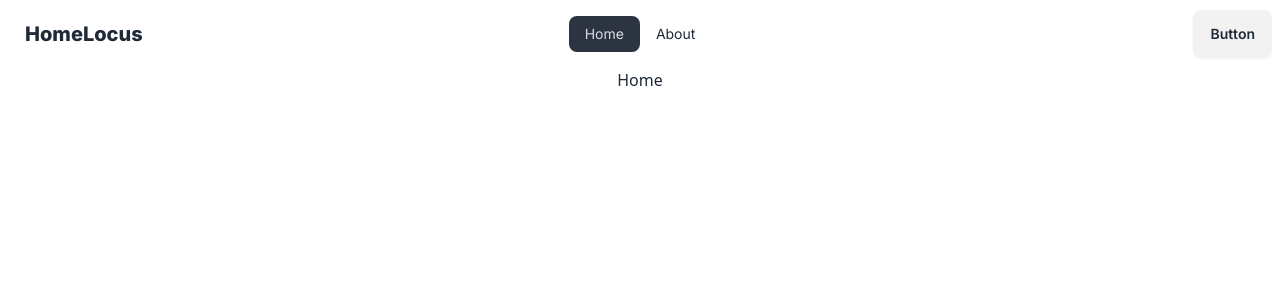
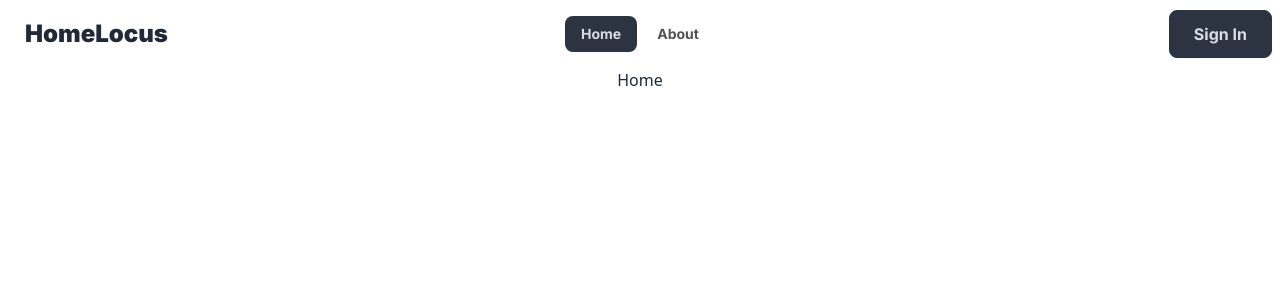
Before and after one commit to Jisan-Dev/A9-HomeLocus-realEstate, a React (Vite) app: page / in a window 1280 px wide. Shown: the top 300 px of the page. Built offline with nearby package versions, Linux system fonts and the light colour scheme.

Commit message:
header part initially done

```diff
--- a/src/components/Header.jsx
+++ b/src/components/Header.jsx
@@ -7,45 +7,34 @@ const Header = () => {
       <div className="navbar bg-base-100">
         <div className="navbar-start">
           <div className="dropdown">
-            <div tabIndex={0} role="button" className="btn btn-ghost lg:hidden">
+            <div tabIndex={0} role="button" className="btn btn-ghost lg:hidden p-1">
               <svg xmlns="http://www.w3.org/2000/svg" className="h-5 w-5" fill="none" viewBox="0 0 24 24" stroke="currentColor">
                 <path strokeLinecap="round" strokeLinejoin="round" strokeWidth="2" d="M4 6h16M4 12h8m-8 6h16" />
               </svg>
             </div>
-            <ul tabIndex={0} className="menu menu-sm dropdown-content mt-3 z-[1] p-2 shadow bg-base-100 rounded-box w-52">
+            <ul tabIndex={0} className="menu menu-sm dropdown-content mt-3 z-[1] p-2 shadow bg-base-100 rounded-box w-52 text-neutral-600 font-bold">
               <li>
-                <a>Item 1</a>
+                <NavLink to="/">Home</NavLink>
               </li>
               <li>
-                <a>Parent</a>
-                <ul className="p-2">
-                  <li>
-                    <a>Submenu 1</a>
-                  </li>
-                  <li>
-                    <a>Submenu 2</a>
-                  </li>
-                </ul>
-              </li>
-              <li>
-                <a>Item 3</a>
+                <NavLink to="/about">About</NavLink>
               </li>
             </ul>
           </div>
-          <a className="btn btn-ghost text-xl font-extrabold">HomeLocus</a>
+          <a className="btn btn-ghost text-2xl font-black">HomeLocus</a>
         </div>
         <div className="navbar-center hidden lg:flex">
-          <ul className="menu menu-horizontal px-1">
-            <li>
+          <ul className="menu menu-horizontal px-1 text-neutral-600 font-bold gap-1">
+            <li className="hover:text-neutral-900">
               <NavLink to="/">Home</NavLink>
             </li>
-            <li>
+            <li className="hover:text-neutral-900">
               <NavLink to="/about">About</NavLink>
             </li>
           </ul>
         </div>
         <div className="navbar-end">
-          <a className="btn">Button</a>
+          <a className="btn btn-neutral lg:px-6 font-bold lg:text-base">Sign In</a>
         </div>
       </div>
     </header>
```
